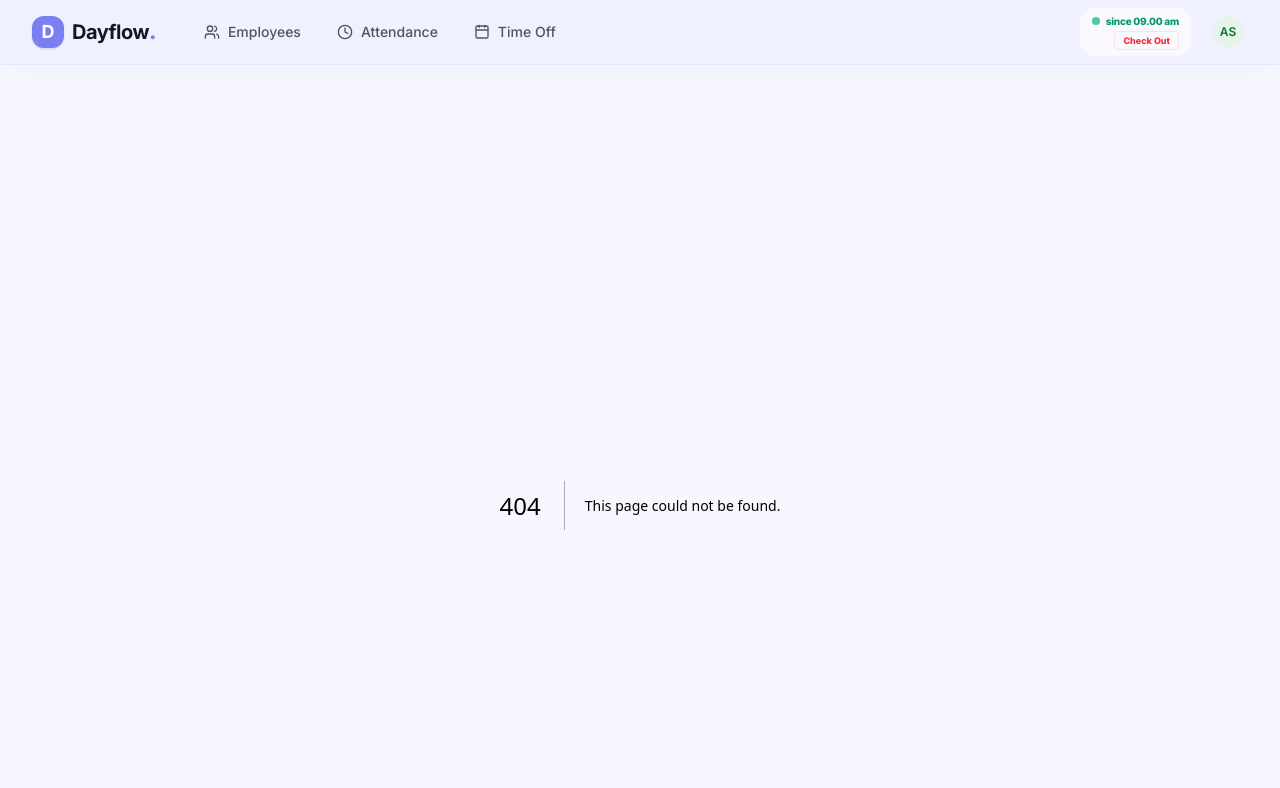
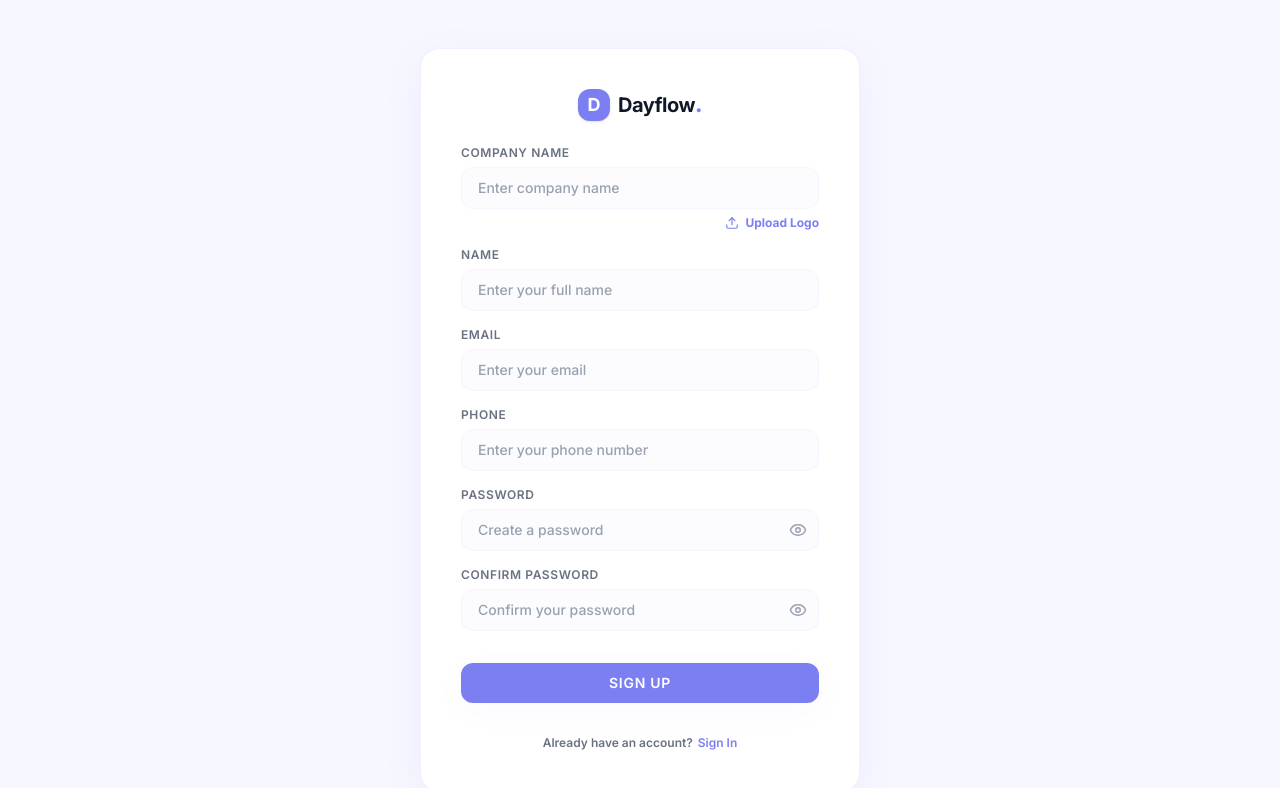
Before and after one commit to ArohiPathak/Oodo2026, a Next.js app: page /signup in a window 1280 px wide. Before the commit this address had no page. Shown: the top 788 px of the page. Built offline with nearby package versions, Linux system fonts and the light colour scheme.

Commit message:
feat: add signup page UI

```diff
--- /dev/null
+++ b/src/app/signup/page.tsx
@@ -0,0 +1,207 @@
+'use client';
+
+import React, { useState } from 'react';
+import Link from 'next/link';
+import { Eye, EyeOff, Upload } from 'lucide-react';
+import { Button } from '@/components/ui/Button';
+
+export default function SignupPage() {
+  const [companyName, setCompanyName] = useState('');
+  const [logoName, setLogoName] = useState('');
+  const [name, setName] = useState('');
+  const [email, setEmail] = useState('');
+  const [phone, setPhone] = useState('');
+  const [password, setPassword] = useState('');
+  const [confirmPassword, setConfirmPassword] = useState('');
+
+  const [showPassword, setShowPassword] = useState(false);
+  const [showConfirmPassword, setShowConfirmPassword] = useState(false);
+
+  const handleFileChange = (e: React.ChangeEvent<HTMLInputElement>) => {
+    const file = e.target.files?.[0];
+    if (file) {
+      setLogoName(file.name);
+    }
+  };
+
+  const handleSubmit = (e: React.FormEvent) => {
+    e.preventDefault();
+
+    if (password !== confirmPassword) {
+      alert('Passwords do not match!');
+      return;
+    }
+
+    // Temporary visual placeholder feedback as per specs
+    alert('Sign Up clicked! Company onboarding and registration will be connected in a future update.');
+  };
+
+  return (
+    <div className="w-full max-w-[440px] bg-white rounded-3xl border border-primary/10 shadow-soft-lg p-8 sm:p-10 flex flex-col items-center animate-in fade-in zoom-in-95 duration-300 my-8">
+
+      {/* Branding Logo */}
+      <div className="flex items-center gap-2 select-none mb-6">
+        <span className="w-8 h-8 rounded-xl bg-primary flex items-center justify-center text-white font-bold text-lg shadow-sm">
+          D
+        </span>
+        <span className="text-xl font-bold tracking-tight text-gray-900">
+          Dayflow<span className="text-primary font-black">.</span>
+        </span>
+      </div>
+
+      {/* Form */}
+      <form onSubmit={handleSubmit} className="w-full space-y-4">
+
+        {/* Company Name & Logo Upload */}
+        <div>
+          <label htmlFor="companyName" className="block text-xs font-semibold text-gray-500 mb-1.5 uppercase tracking-wider">
+            Company Name
+          </label>
+          <input
+            id="companyName"
+            type="text"
+            required
+            value={companyName}
+            onChange={(e) => setCompanyName(e.target.value)}
+            placeholder="Enter company name"
+            className="w-full px-4 py-2.5 bg-lavender/35 border border-primary/5 rounded-xl text-sm font-medium text-gray-900 placeholder-gray-400 focus:outline-none focus:border-primary focus:ring-4 focus:ring-primary/5 transition-all"
+          />
+
+          {/* Logo upload trigger */}
+          <div className="flex justify-end mt-1.5">
+            <input
+              type="file"
+              accept="image/*"
+              onChange={handleFileChange}
+              className="hidden"
+              id="logo-upload"
+            />
+            <label
+              htmlFor="logo-upload"
+              className="flex items-center gap-1.5 text-xs font-bold text-primary hover:text-primary-dark cursor-pointer transition-colors"
+            >
+              <Upload size={14} />
+              {logoName ? `Logo: ${logoName}` : 'Upload Logo'}
+            </label>
+          </div>
+        </div>
+
+        {/* Full Name */}
+        <div>
+          <label htmlFor="fullName" className="block text-xs font-semibold text-gray-500 mb-1.5 uppercase tracking-wider">
+            Name
+          </label>
+          <input
+            id="fullName"
+            type="text"
+            required
+            value={name}
+            onChange={(e) => setName(e.target.value)}
+            placeholder="Enter your full name"
+            className="w-full px-4 py-2.5 bg-lavender/35 border border-primary/5 rounded-xl text-sm font-medium text-gray-900 placeholder-gray-400 focus:outline-none focus:border-primary focus:ring-4 focus:ring-primary/5 transition-all"
+          />
+        </div>
+
+        {/* Email Address */}
+        <div>
+          <label htmlFor="email" className="block text-xs font-semibold text-gray-500 mb-1.5 uppercase tracking-wider">
+            Email
+          </label>
+          <input
+            id="email"
+            type="email"
+            required
+            value={email}
+            onChange={(e) => setEmail(e.target.value)}
+            placeholder="Enter your email"
+            className="w-full px-4 py-2.5 bg-lavender/35 border border-primary/5 rounded-xl text-sm font-medium text-gray-900 placeholder-gray-400 focus:outline-none focus:border-primary focus:ring-4 focus:ring-primary/5 transition-all"
+          />
+        </div>
+
+        {/* Phone Number */}
+        <div>
+          <label htmlFor="phone" className="block text-xs font-semibold text-gray-500 mb-1.5 uppercase tracking-wider">
+            Phone
+          </label>
+          <input
+            id="phone"
+            type="tel"
+            required
+            value={phone}
+            onChange={(e) => setPhone(e.target.value)}
+            placeholder="Enter your phone number"
+            className="w-full px-4 py-2.5 bg-lavender/35 border border-primary/5 rounded-xl text-sm font-medium text-gray-900 placeholder-gray-400 focus:outline-none focus:border-primary focus:ring-4 focus:ring-primary/5 transition-all"
+          />
+        </div>
+
+        {/* Password */}
+        <div>
+          <label htmlFor="password" className="block text-xs font-semibold text-gray-500 mb-1.5 uppercase tracking-wider">
+            Password
+          </label>
+          <div className="relative">
+            <input
+              id="password"
+              type={showPassword ? 'text' : 'password'}
+              required
+              value={password}
+              onChange={(e) => setPassword(e.target.value)}
+              placeholder="Create a password"
+              className="w-full pl-4 pr-10 py-2.5 bg-lavender/35 border border-primary/5 rounded-xl text-sm font-medium text-gray-900 placeholder-gray-400 focus:outline-none focus:border-primary focus:ring-4 focus:ring-primary/5 transition-all"
+            />
+            <button
+              type="button"
+              onClick={() => setShowPassword(!showPassword)}
+              className="absolute right-3 top-1/2 -translate-y-1/2 text-gray-400 hover:text-gray-600 focus:outline-none transition-colors"
+            >
+              {showPassword ? <EyeOff size={18} /> : <Eye size={18} />}
+            </button>
+          </div>
+        </div>
+
+        {/* Confirm Password */}
+        <div>
+          <label htmlFor="confirmPassword" className="block text-xs font-semibold text-gray-500 mb-1.5 uppercase tracking-wider">
+            Confirm Password
+          </label>
+          <div className="relative">
+            <input
+              id="confirmPassword"
+              type={showConfirmPassword ? 'text' : 'password'}
+              required
+              value={confirmPassword}
+              onChange={(e) => setConfirmPassword(e.target.value)}
+              placeholder="Confirm your password"
+              className="w-full pl-4 pr-10 py-2.5 bg-lavender/35 border border-primary/5 rounded-xl text-sm font-medium text-gray-900 placeholder-gray-400 focus:outline-none focus:border-primary focus:ring-4 focus:ring-primary/5 transition-all"
+            />
+            <button
+              type="button"
+              onClick={() => setShowConfirmPassword(!showConfirmPassword)}
+              className="absolute right-3 top-1/2 -translate-y-1/2 text-gray-400 hover:text-gray-600 focus:outline-none transition-colors"
+            >
+              {showConfirmPassword ? <EyeOff size={18} /> : <Eye size={18} />}
+            </button>
+          </div>
+        </div>
+
+        {/* Submit Button */}
+        <Button
+          type="submit"
+          variant="primary"
+          className="w-full py-2.5 shadow-soft hover:shadow-soft-lg mt-4 text-sm font-semibold tracking-wider"
+        >
+          SIGN UP
+        </Button>
+      </form>
+
+      {/* Muted Sign In Link Footer */}
+      <div className="mt-8 text-xs font-semibold text-gray-500 select-none">
+        Already have an account?{' '}
+        <Link href="/login" className="text-primary hover:underline ml-0.5">
+          Sign In
+        </Link>
+      </div>
+
+    </div>
+  );
+}
--- a/src/components/layout/PageWrapper.tsx
+++ b/src/components/layout/PageWrapper.tsx
@@ -12,13 +12,13 @@ interface PageWrapperProps {
 export const PageWrapper: React.FC<PageWrapperProps> = ({ children }) => {
   const { currentUser } = useApp();
   const pathname = usePathname();
-  const isLoginPage = pathname === '/login';
+  const isAuthPage = pathname === '/login' || pathname === '/signup';
 
   const handleLogout = () => {
     alert('Log Out handler triggered. Supabase Authentication integration will be connected in a future release.');
   };
 
-  if (isLoginPage) {
+  if (isAuthPage) {
     return (
       <div className="min-h-screen bg-lavender flex flex-col items-center justify-center p-4">
         {children}
```
